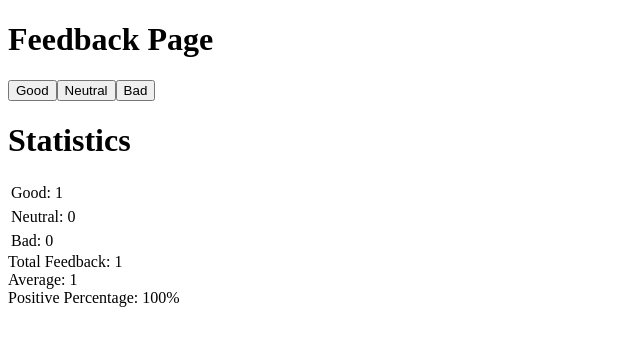
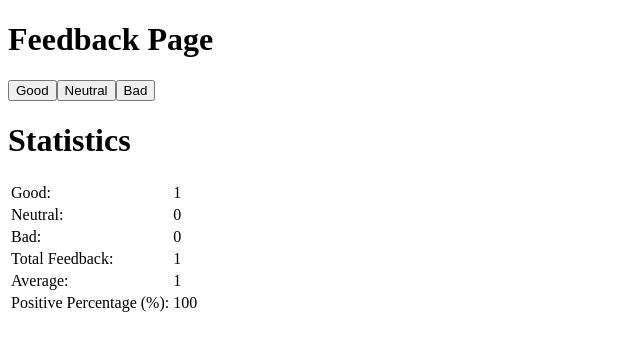
Before and after one commit to TheS1lentArr0w/full_stack_open, a React (Create React App) app in the folder part1/unicafe/: page / in a window 1280 px wide. Both pictures are taken after a click on the button "Good". Shown: the top 350 px of the page, without its empty margins (0-640 px from the left). Built offline with nearby package versions, Linux system fonts and the light colour scheme.

Commit message:
Exercise 1.11

```diff
--- a/part1/unicafe/src/App.js
+++ b/part1/unicafe/src/App.js
@@ -54,25 +54,25 @@ const Statistics = (props) => {
   return (
     <>
       <h1>Statistics</h1>
+      <table>
         <StatisticLine text="Good" value={props.good} />
         <StatisticLine text="Neutral" value={props.neutral} />
         <StatisticLine text="Bad" value={props.bad} />
-      <div>Total Feedback: {total}</div>
-      <div>Average: {avg}</div>
-      <div>Positive Percentage: {pos_percent}%</div>
+
+        <StatisticLine text="Total Feedback" value={total} />
+        <StatisticLine text="Average" value={avg} />
+        <StatisticLine text="Positive Percentage (%)" value={pos_percent} />
+      </table>
     </>
   )
 }
 
 const StatisticLine = (props) => {
   return (
-    <table>
     <tr>
       <td>{props.text}:</td>
       <td>{props.value}</td>
     </tr>
-    </table>
-    // {props.text}: {props.value}
   )
 }
 
```
Lines whose indentation alone changed are shown as unchanged.
